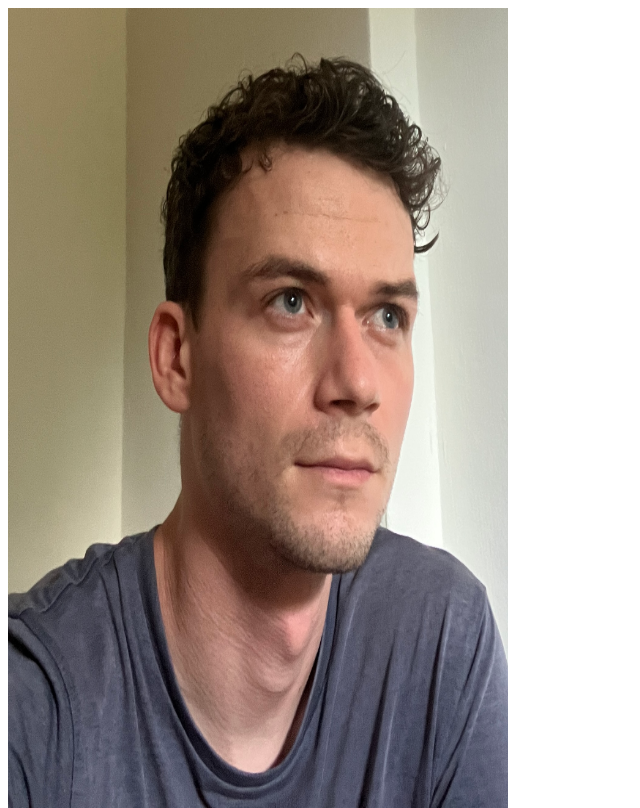
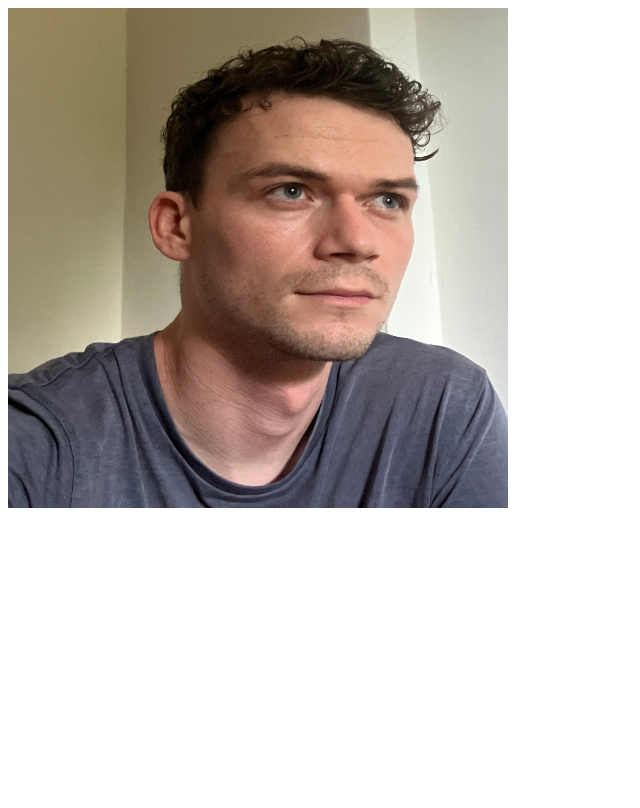
Before and after one commit to Nairdaf/nairdaf.github.io, a plain HTML site: page index.html in a window 1280 px wide. Shown: the whole page, without its empty margins (0-640 px from the left). Drawn offline with Linux system fonts and the light colour scheme.

Commit message:
Update index.html

```diff
--- a/index.html
+++ b/index.html
@@ -1 +1 @@
-<img src="https://raw.githubusercontent.com/Nairdaf/nairdaf.github.io/main/IMG_5129.jpg" alt="grasgruenblau",  style="float:left;width:500px;height:800px;">
+<img src="https://raw.githubusercontent.com/Nairdaf/nairdaf.github.io/main/IMG_5129.jpg" alt="grasgruenblau",  style="float:left;width:500px;height:500px;">
```
